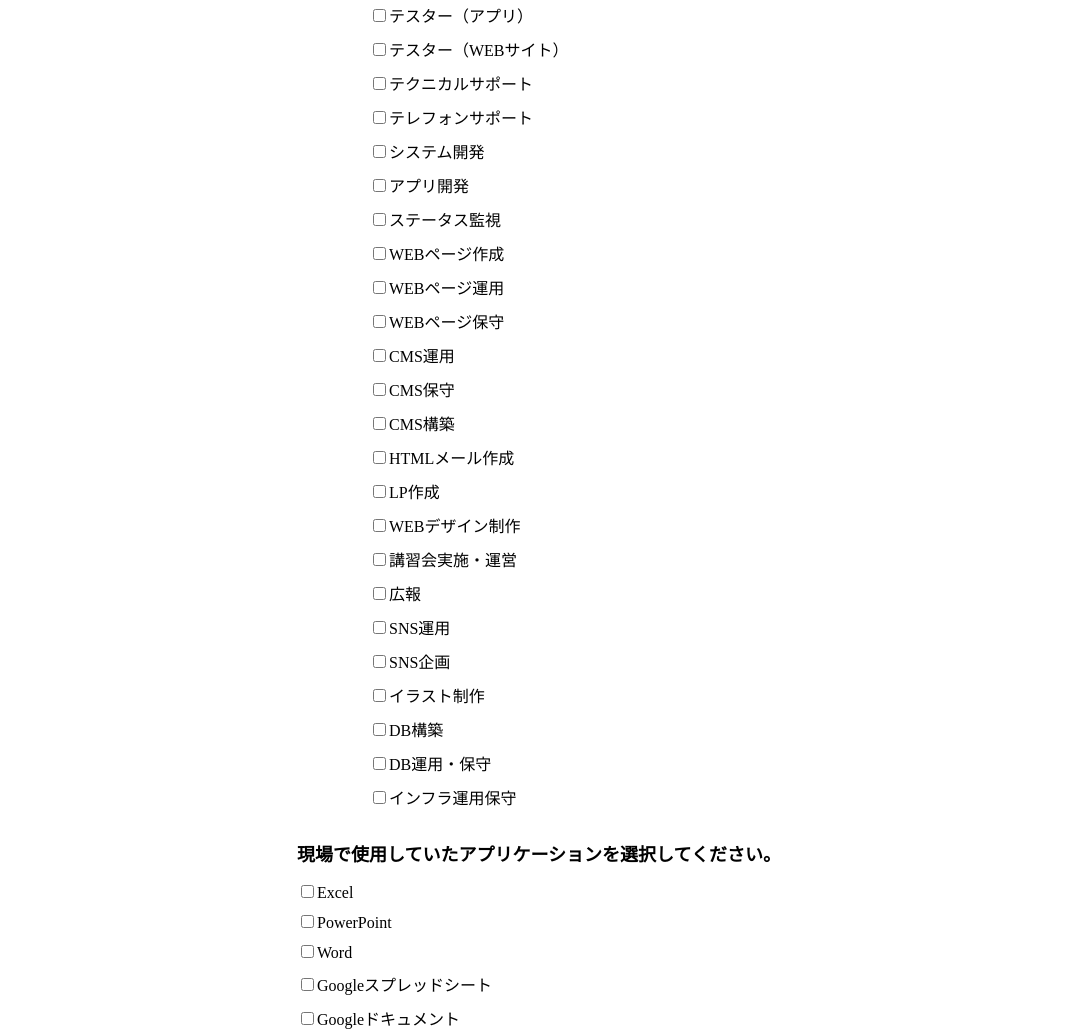
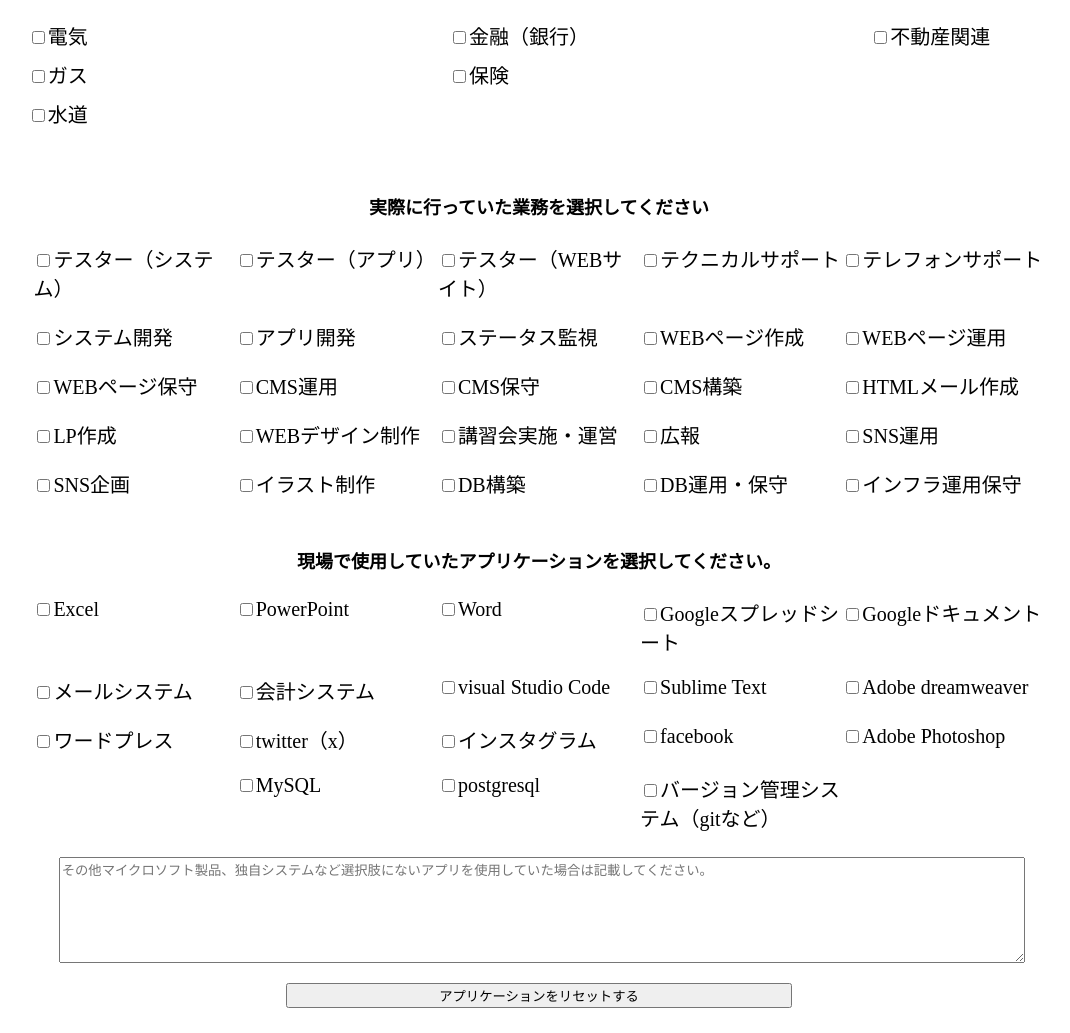
Before and after one commit to kawa-0x0-uso/job_checkform, a plain HTML site: page index.html in a window 1280 px wide. Shown: the part 689-1722 px from the top of the page, without its empty margins (101-1171 px from the left). Drawn offline with Linux system fonts and the light colour scheme.

Commit message:
no message

```diff
--- a/css/index.css
+++ b/css/index.css
@@ -1,7 +1,3 @@
-body{
-    padding: 0 10px;
-}
-
 ul{
     list-style: none;
 }
@@ -32,7 +28,8 @@ textarea {
 }
 
 .industry_area,
-.job_category_area{
+.job_category_area,
+.job_category_app{
     display: flex;
     justify-content: center;
     flex-wrap: wrap;
@@ -48,9 +45,9 @@ textarea {
     justify-content: center;
 }
 
-.industry_area div:last-child {
-    display: block;
-    width: 100%;
+.industry_area div:last-child,
+.job_category_app li:last-child {
+    margin-right: auto;
 }
 
 .industry_area div ul {
@@ -58,6 +55,7 @@ textarea {
 }
 
 .job_category_area{
+    margin: 24px 0;
     flex-direction: column;
     align-items: center;
 }
@@ -65,6 +63,20 @@ textarea {
 .job_category_area button{
     width: 40%;
     margin-bottom: 20px;
+}
+
+.job_category_app {
+    width: 100%;
+    margin: 0;
+}
+
+.job_app {
+    width: 95% !important;
+    margin: 15px auto;
+}
+
+.job_category_app li{
+    width: calc(100%/2);
 }
 
 .industries li{
@@ -78,11 +90,31 @@ textarea {
 /* ------------------------------------ */
 /* ▼PC用デザインとして付け足すデザイン */
 /* ------------------------------------ */
+@media (min-width: 800px) {
+    li {
+        font-size: 20px;
+    }
+    .industry_area div:last-child {
+        display: flex;
+        margin-right: auto;
+    }
+}
+
 @media (min-width: 1024px) {
+    li {
+        font-size: 20px;
+    }
     .industry_area div,
     .industry_area div:last-child {
-        width: 15%;
-        padding: 10px;
-        box-sizing: border-box;
+        width: calc(100%/3);
+    }
+
+    .job_category_app {
+        width: 80%;
+        margin: 0 auto;
+    }
+
+    .job_category_app li{
+        width: calc(100%/5);
     }
 }
--- a/index.html
+++ b/index.html
@@ -111,7 +111,7 @@
         <div class="job_category_area">
             <div>
                 <h2>実際に行っていた業務を選択してください</h2>
-                <ul id="job_category">
+                <ul id="jobCategory" class="job_category_app">
                     <li><input type="checkbox" name="job_category" id="testerSystem" value="testerSystem"><label for="testerSystem">テスター（システム）</label></li>
                     <li><input type="checkbox" name="job_category" id="testerApp" value="testerApp"><label for="testerApp">テスター（アプリ）</label></li>
                     <li><input type="checkbox" name="job_category" id="testerWebsite" value="testerWebsite"><label for="testerWebsite">テスター（WEBサイト）</label></li>
@@ -144,7 +144,7 @@
         <div class="job_category_area">
             <div>
                 <h2>現場で使用していたアプリケーションを選択してください。</h2>
-                <ul id="job_app">
+                <ul id="jobApp" class="job_category_app">
                     <li><input type="checkbox" name="job_app" id="excel" value="excel"><label for="excel">Excel</label></li>
                     <li><input type="checkbox" name="job_app" id="powerpoint" value="powerpoint"><label for="powerpoint">PowerPoint</label></li>
                     <li><input type="checkbox" name="job_app" id="word" value="word"><label for="word">Word</label></li>
@@ -163,7 +163,7 @@
                     <li><input type="checkbox" name="job_app" id="MySQL" value="MySQL"><label for="MySQL">MySQL</label></li>
                     <li><input type="checkbox" name="job_app" id="postgresql" value="postgresql"><label for="postgresql">postgresql</label></li>
                     <li><input type="checkbox" name="job_app" id="version_management" value="version_management"><label for="version_management">バージョン管理システム（gitなど）</label></li>
-                    <li><textarea name="job_app" id="othersApp" value="othersApp" placeholder="その他マイクロソフト製品、独自システムなど選択肢にないアプリを使用していた場合は記載してください。"></textarea></li>
+                    <li class="job_app"><textarea name="job_app" id="othersApp" value="othersApp" placeholder="その他マイクロソフト製品、独自システムなど選択肢にないアプリを使用していた場合は記載してください。"></textarea></li>
                 </ul>
             </div>
             <button type="reset" id="reset_btn">アプリケーションをリセットする</button>
--- a/js/index.js
+++ b/js/index.js
@@ -10,7 +10,7 @@ const JOBCATEGORY = ["testerSystem","testerApp","testerwebsite","technicalSuppor
 // 業界エリアを取得する
 let industry = document.getElementById('industry');
 // 職種エリアを取得する
-let jobCategory = document.getElementById('job_category');
+let jobCategory = document.getElementById('jobCategory');
 
 let reset_btn = document.getElementById('reset_btn');
 
@@ -145,7 +145,7 @@ function jobCategoryCheck(){
 }
 
 function jobAppReset(){
-  let Appchecked = document.querySelectorAll('ul#job_app>li>input[type="checkbox"]:checked');
+  let Appchecked = document.querySelectorAll('ul#jobApp>li>input[type="checkbox"]:checked');
   Appchecked.checked = false;
 }
 
```
